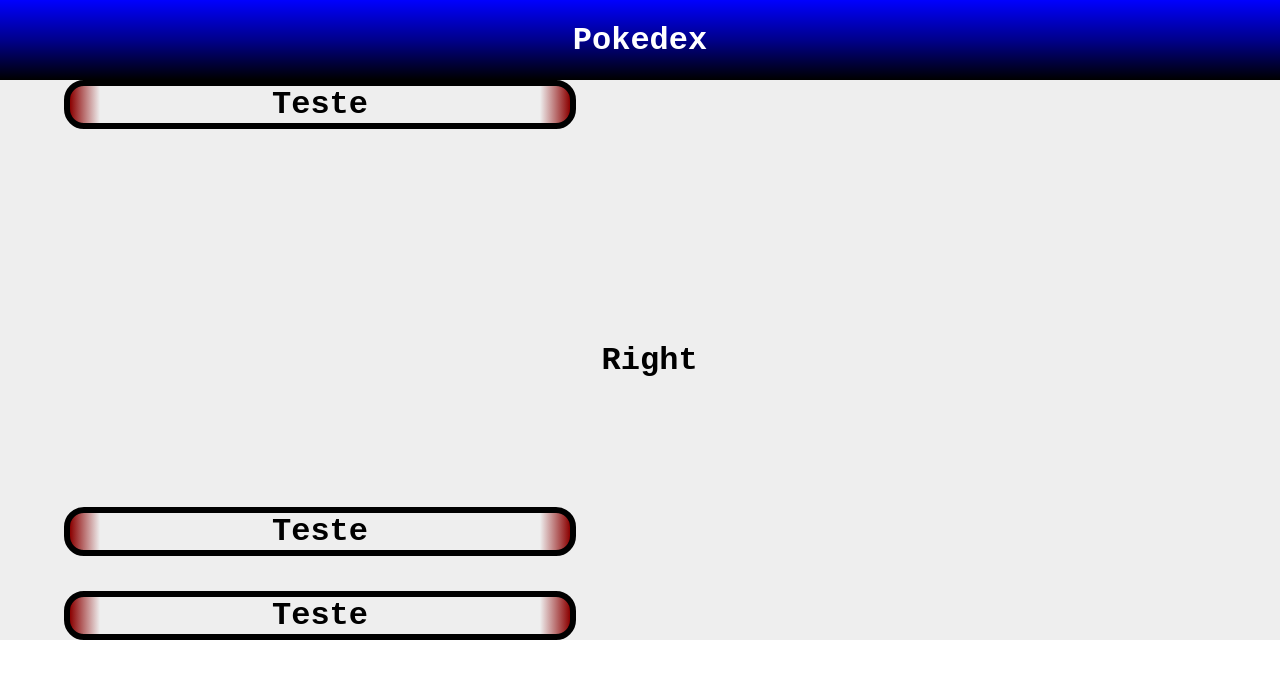
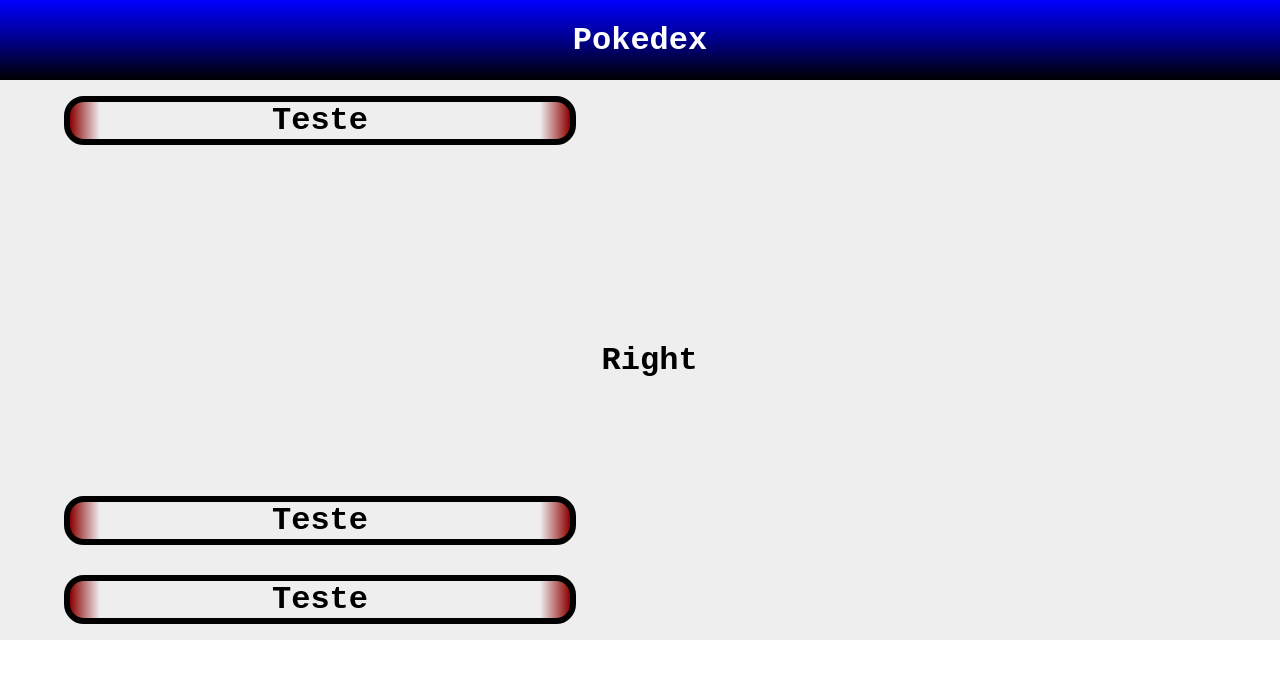
Before and after one commit to racs4/pokedex_react, a React (Create React App) app: page / in a window 1280 px wide. Shown: the top 678 px of the page. Built offline with nearby package versions, Linux system fonts and the light colour scheme; the HTML template or start-up script is replaced by a standard one.

Commit message:
fix(style): Adiciona padding ao corpo

```diff
--- a/src/components/body/body.css
+++ b/src/components/body/body.css
@@ -1,5 +1,7 @@
 .body {
-    height: 70vh;
+    padding-top: 2vh;
+    padding-bottom: 2vh;
+    height: 66vh;
     background-color: #eeeeee;
     display: flex;
     align-items: center;
```
